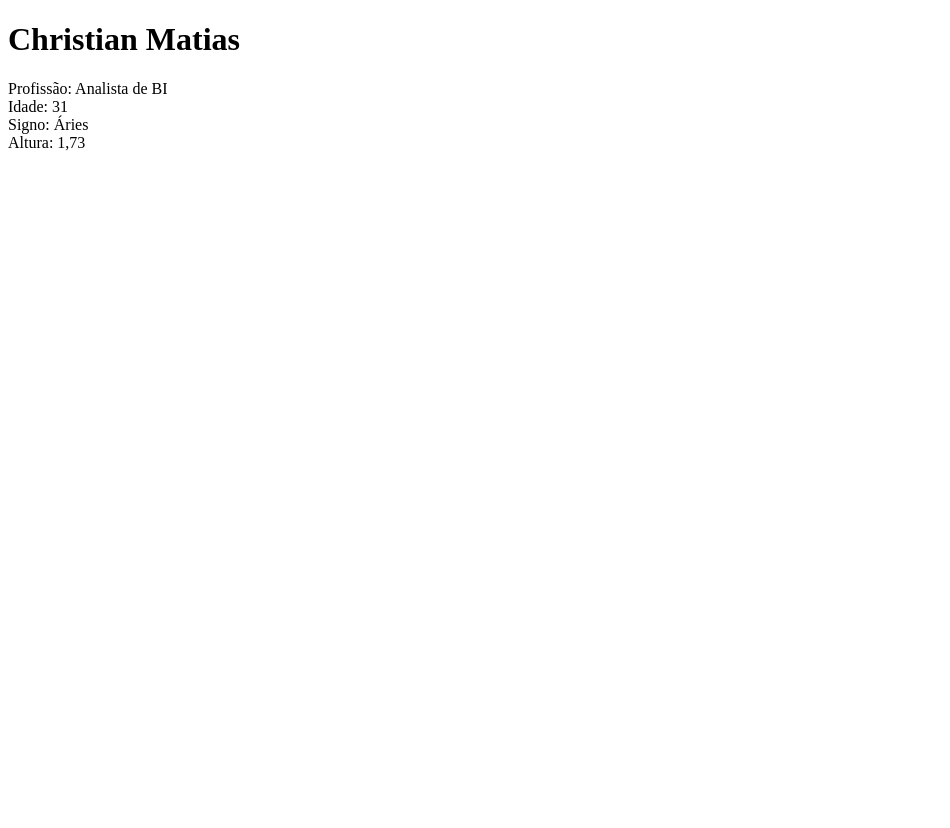
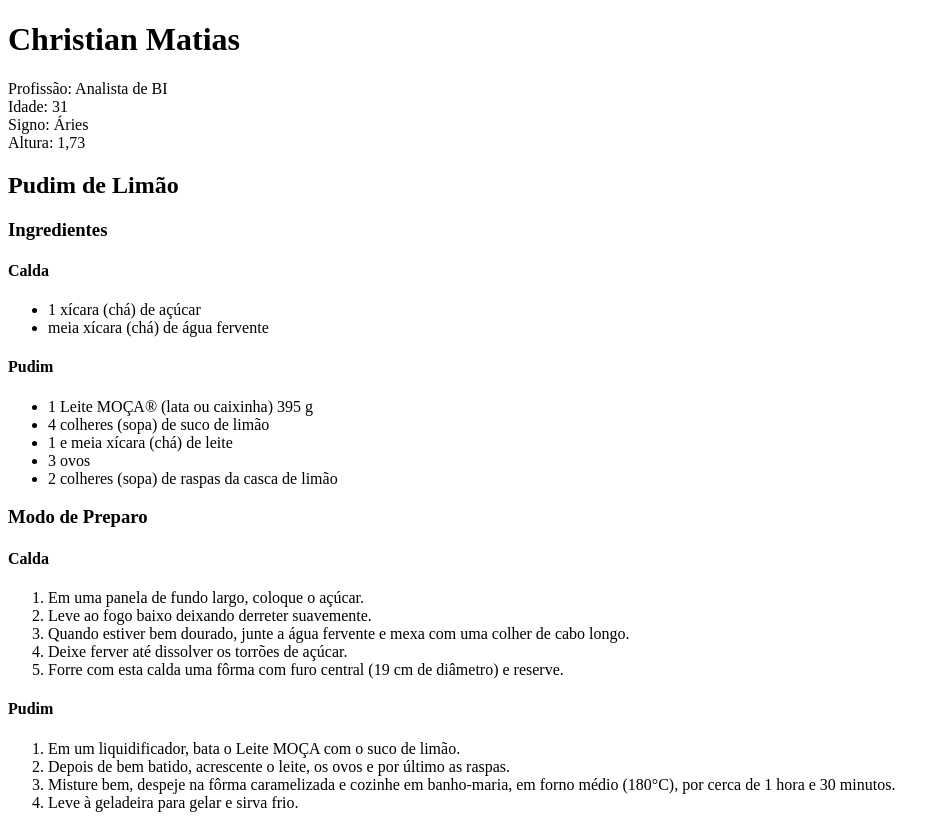
Before and after one commit to cmatiasaraujo/aula7-desafio-complementar, a plain HTML site: page index.html in a window 1280 px wide. Shown: the whole page, without its empty margins (0-950 px from the left). Before the commit the page ends 800 px from the top, so only its background shows below. Drawn offline with Linux system fonts and the light colour scheme.

Commit message:
inseri infos na section 1

```diff
--- a/index.html
+++ b/index.html
@@ -13,5 +13,38 @@
         Signo: Áries <br>
         Altura: 1,73 <br>
     </header>
+    <section>
+        <h2>Pudim de Limão</h2>
+        <h3>Ingredientes</h3>
+        <h4>Calda</h4>
+        <ul>
+            <li>1 xícara (chá) de açúcar</li>
+            <li>meia xícara (chá) de água fervente</li>
+        </ul>
+        <h4>Pudim</h4>
+        <ul>
+            <li>1 Leite MOÇA® (lata ou caixinha) 395 g</li>
+            <li>4 colheres (sopa) de suco de limão</li>
+            <li>1 e meia xícara (chá) de leite</li>
+            <li>3 ovos</li>
+            <li>2 colheres (sopa) de raspas da casca de limão</li>
+        </ul>
+        <h3>Modo de Preparo</h3>
+        <h4>Calda</h4>
+        <ol>
+            <li>Em uma panela de fundo largo, coloque o açúcar.</li>
+            <li>Leve ao fogo baixo deixando derreter suavemente.</li>
+            <li>Quando estiver bem dourado, junte a água fervente e mexa com uma colher de cabo longo.</li>
+            <li>Deixe ferver até dissolver os torrões de açúcar.</li>
+            <li>Forre com esta calda uma fôrma com furo central (19 cm de diâmetro) e reserve.</li>
+        </ol>
+        <h4>Pudim</h4>
+        <ol>
+            <li>Em um liquidificador, bata o Leite MOÇA com o suco de limão.</li>
+            <li>Depois de bem batido, acrescente o leite, os ovos e por último as raspas.</li>
+            <li>Misture bem, despeje na fôrma caramelizada e cozinhe em banho-maria, em forno médio (180°C), por cerca de 1 hora e 30 minutos.</li>
+            <li>Leve à geladeira para gelar e sirva frio.</li>
+        </ol>
+    </section>
 </body>
 </html>
```
